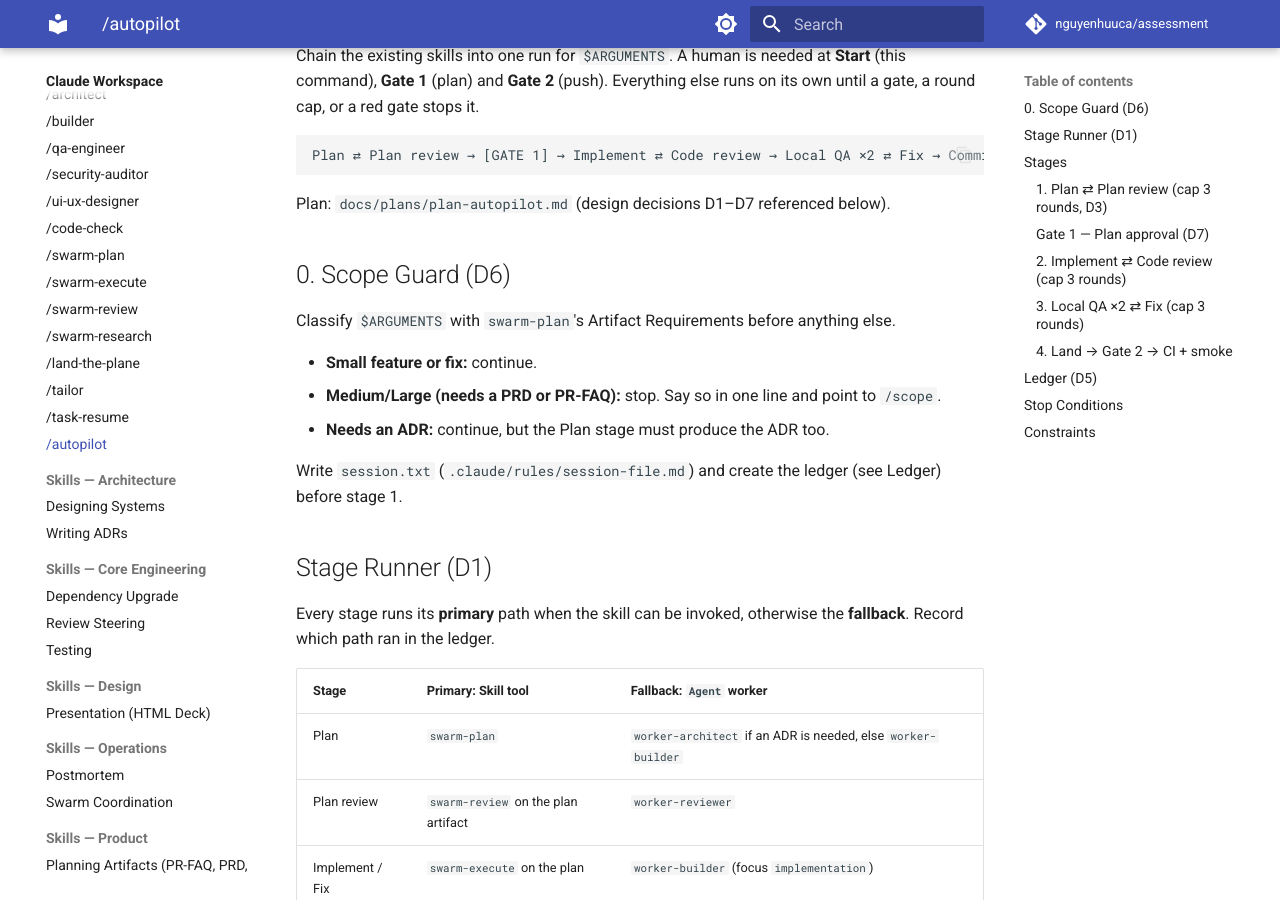
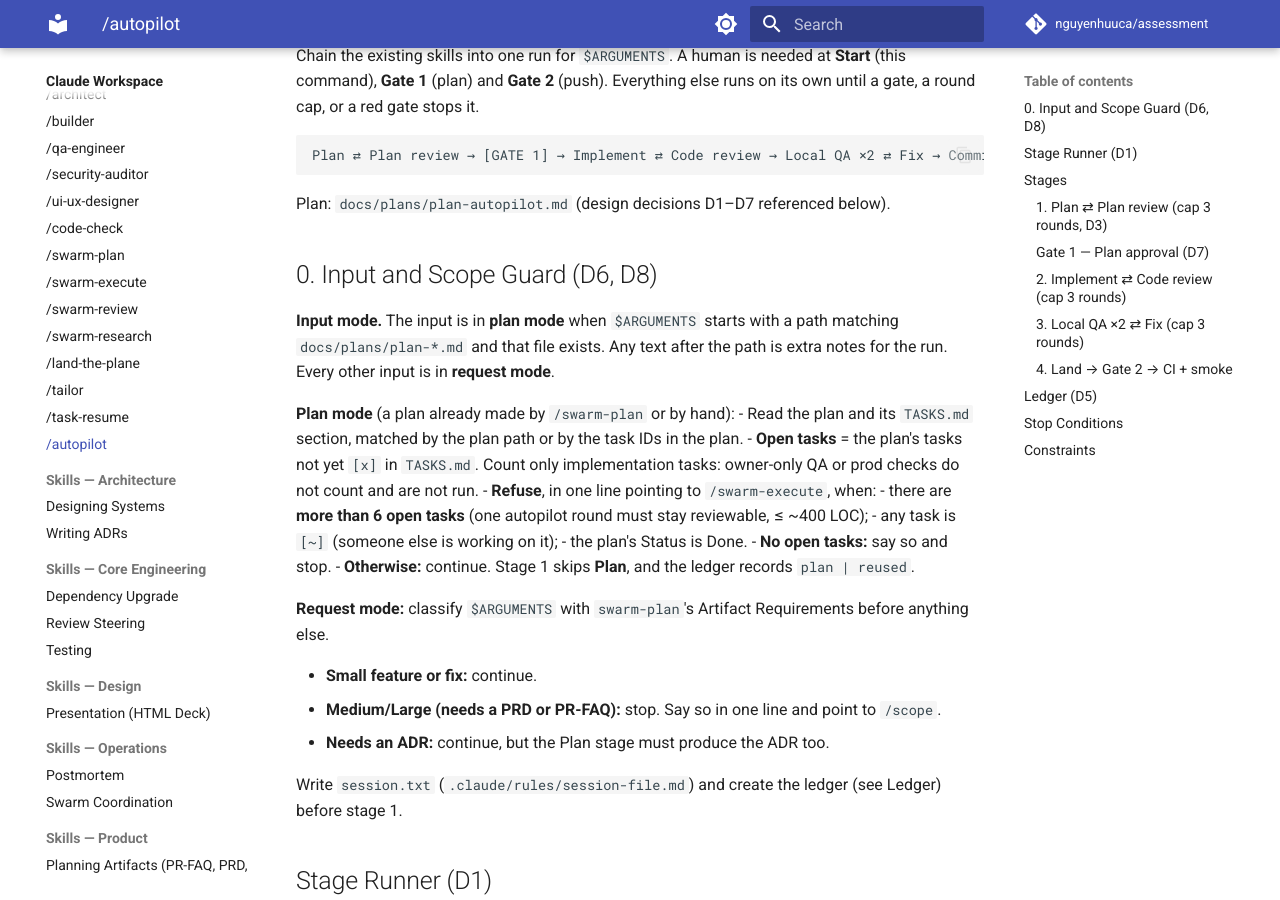
Before and after one commit to nguyenhuuca/assessment, an MkDocs documentation site: the page built from docs/claude/skills/workflows/autopilot.md, in a window 1280 px wide and 900 px high, scrolled down 276 px. Built offline with MkDocs 1.6.1 and Material for MkDocs 9.7.7, drawn with Linux system fonts in a browser that asks for light colours; comment, search, counter and statistics services are not loaded; some of the changed text lies outside the part shown.

Commit message:
feat(autopilot): plan mode — run on an existing plan (D8)
/autopilot docs/plans/plan-x.md skips the Plan stage, still runs plan review
and Gate 1, and works only on tasks still [ ] in TASKS.md. Refuses (points
to /swarm-execute) when > 6 open tasks, any task [~], or the plan is Done.
Guide vi/en updated.

Co-Authored-By: Claude Opus 5.5 <noreply@anthropic.com>

```diff
--- a/docs/claude/skills/workflows/autopilot.md
+++ b/docs/claude/skills/workflows/autopilot.md
@@ -1,7 +1,7 @@
 ---
 name: autopilot
 description: Run one small feature or fix end to end — plan, plan review, your approval, implement, code review, QA tests twice, commit, your push approval — with round caps and a run ledger. A user-invoked workflow.
-argument-hint: "<feature or fix request>"
+argument-hint: "<feature or fix request> | <docs/plans/plan-*.md>"
 disable-model-invocation: true
 ---
 
@@ -15,9 +15,21 @@ Plan ⇄ Plan review → [GATE 1] → Implement ⇄ Code review → Local QA ×2
 
 Plan: `docs/plans/plan-autopilot.md` (design decisions D1–D7 referenced below).
 
-## 0. Scope Guard (D6)
+## 0. Input and Scope Guard (D6, D8)
 
-Classify `$ARGUMENTS` with `swarm-plan`'s Artifact Requirements before anything else.
+**Input mode.** The input is in **plan mode** when `$ARGUMENTS` starts with a path matching `docs/plans/plan-*.md` and that file exists. Any text after the path is extra notes for the run. Every other input is in **request mode**.
+
+**Plan mode** (a plan already made by `/swarm-plan` or by hand):
+- Read the plan and its `TASKS.md` section, matched by the plan path or by the task IDs in the plan.
+- **Open tasks** = the plan's tasks not yet `[x]` in `TASKS.md`. Count only implementation tasks: owner-only QA or prod checks do not count and are not run.
+- **Refuse**, in one line pointing to `/swarm-execute`, when:
+  - there are **more than 6 open tasks** (one autopilot round must stay reviewable, ≤ ~400 LOC);
+  - any task is `[~]` (someone else is working on it);
+  - the plan's Status is Done.
+- **No open tasks:** say so and stop.
+- **Otherwise:** continue. Stage 1 skips **Plan**, and the ledger records `plan | reused`.
+
+**Request mode:** classify `$ARGUMENTS` with `swarm-plan`'s Artifact Requirements before anything else.
 
 - **Small feature or fix:** continue.
 - **Medium/Large (needs a PRD or PR-FAQ):** stop. Say so in one line and point to `/scope`.
@@ -51,7 +63,7 @@ Use the fallback when a skill call is refused, the skill is missing, or its `dis
 
 ### 1. Plan ⇄ Plan review (cap 3 rounds, D3)
 
-1. **Plan:** produce `docs/plans/plan-<slug>.md` + a `TASKS.md` section (repo convention).
+1. **Plan:** produce `docs/plans/plan-<slug>.md` + a `TASKS.md` section (repo convention). **Plan mode:** skip this step and go straight to Plan review on the given plan. A `revise` round edits **that** plan file in place, and only the open tasks may change; tasks that are already `[x]` stay as they are.
 2. **Plan review:** review the plan, not code. Check that:
    - each task has acceptance criteria;
    - every fact cites `file:line`;
```
Also changed, not shown: .claude/skills/autopilot/SKILL.md (+16 -4 lines), docs/guides/claude-guide-en.md (+4 -0 lines), docs/guides/claude-guide-vi.md (+4 -0 lines), docs/plans/plan-autopilot.md (+5 -0 lines).
